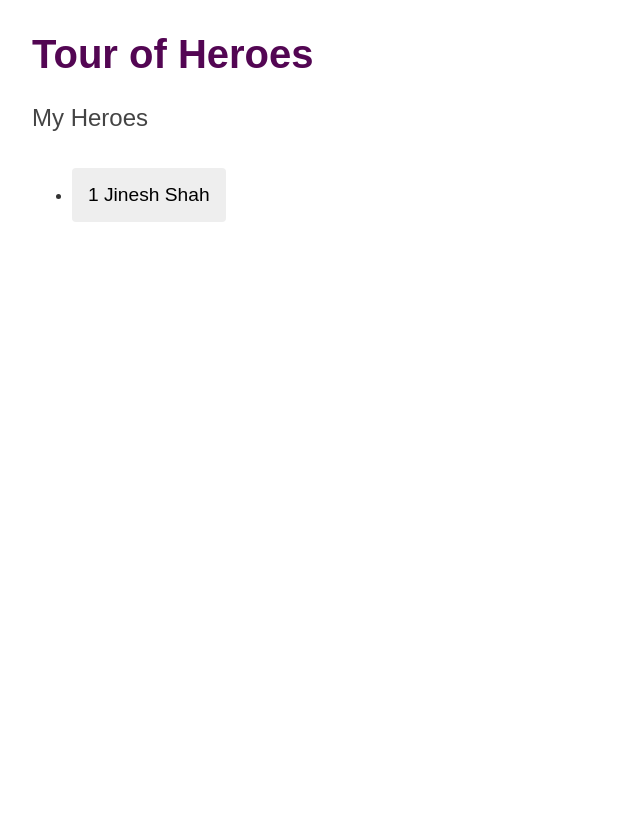
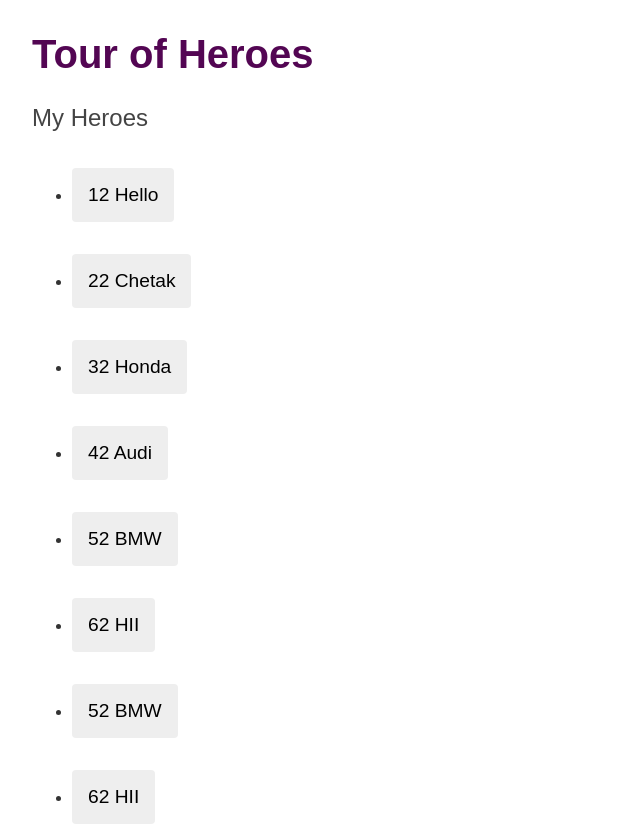
Before and after one commit to Jinesh2526/My-heros-project, an Angular app: page / in a window 1280 px wide. Shown: the top 824 px of the page, without its empty margins (0-640 px from the left). Before the commit the page ends 800 px from the top, so only its background shows below. Built offline with nearby package versions, Linux system fonts and the light colour scheme.

Commit message:
3 files modified

```diff
--- a/src/app/heros/heros.component.html
+++ b/src/app/heros/heros.component.html
@@ -14,8 +14,8 @@
 </div> -->
 
 <h2>My Heroes </h2>
-  <ul>
-    <li>
+  <ul class="heroes">
+    <li *ngFor="let hero of heroes">
       <button type="button">
         <span class="badge">{{ hero.id }} </span>
         <span class="name">{{ hero.name }} </span>
--- a/src/app/heros/heros.component.ts
+++ b/src/app/heros/heros.component.ts
@@ -16,10 +16,11 @@
     hero:Hero ={
   id:1,
   name:"Jinesh Shah"
-  // heroes=HEROES;
+
 
 
   }
+  heroes=HEROES;
   constructor() { }
 
   ngOnInit() {
--- a/src/app/mock-heroes.ts
+++ b/src/app/mock-heroes.ts
@@ -7,4 +7,9 @@
   { id: 42, name: 'Audi' },
   { id: 52, name: ' BMW' },
   { id: 62, name: 'HII' },
+  { id: 52, name: ' BMW' },
+  { id: 62, name: 'HII' },
+  { id: 32, name: 'Honda' },
+  { id: 42, name: 'Audi' },
+  { id: 52, name: ' BMW' },
 ];
```
